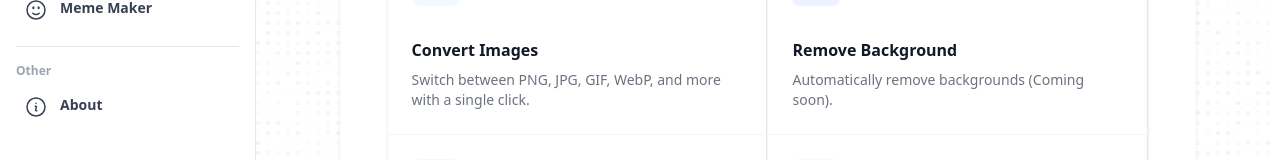
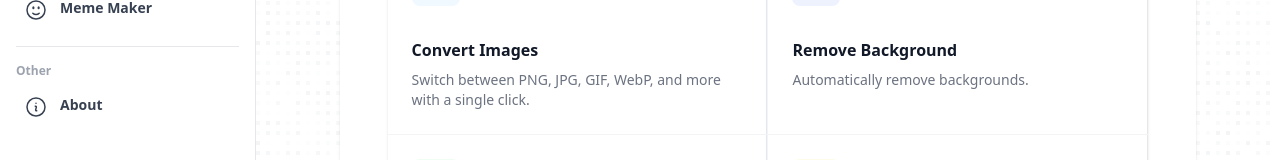
Before and after one commit to kbrycz/nocabot, a Next.js app: page / in a window 1280 px wide. Shown: the part 459-619 px from the top of the page. Built offline with nearby package versions, Linux system fonts and the light colour scheme.

Commit message:
background removal

```diff
--- a/src/app/page.js
+++ b/src/app/page.js
@@ -48,7 +48,7 @@ const actions = [
     icon: PhotoIcon,
     iconFg: "text-indigo-700 dark:text-white",
     iconBg: "bg-indigo-50 dark:bg-indigo-900",
-    description: "Automatically remove backgrounds (Coming soon).",
+    description: "Automatically remove backgrounds.",
   },
   {
     title: "Generate Favicons",
```
